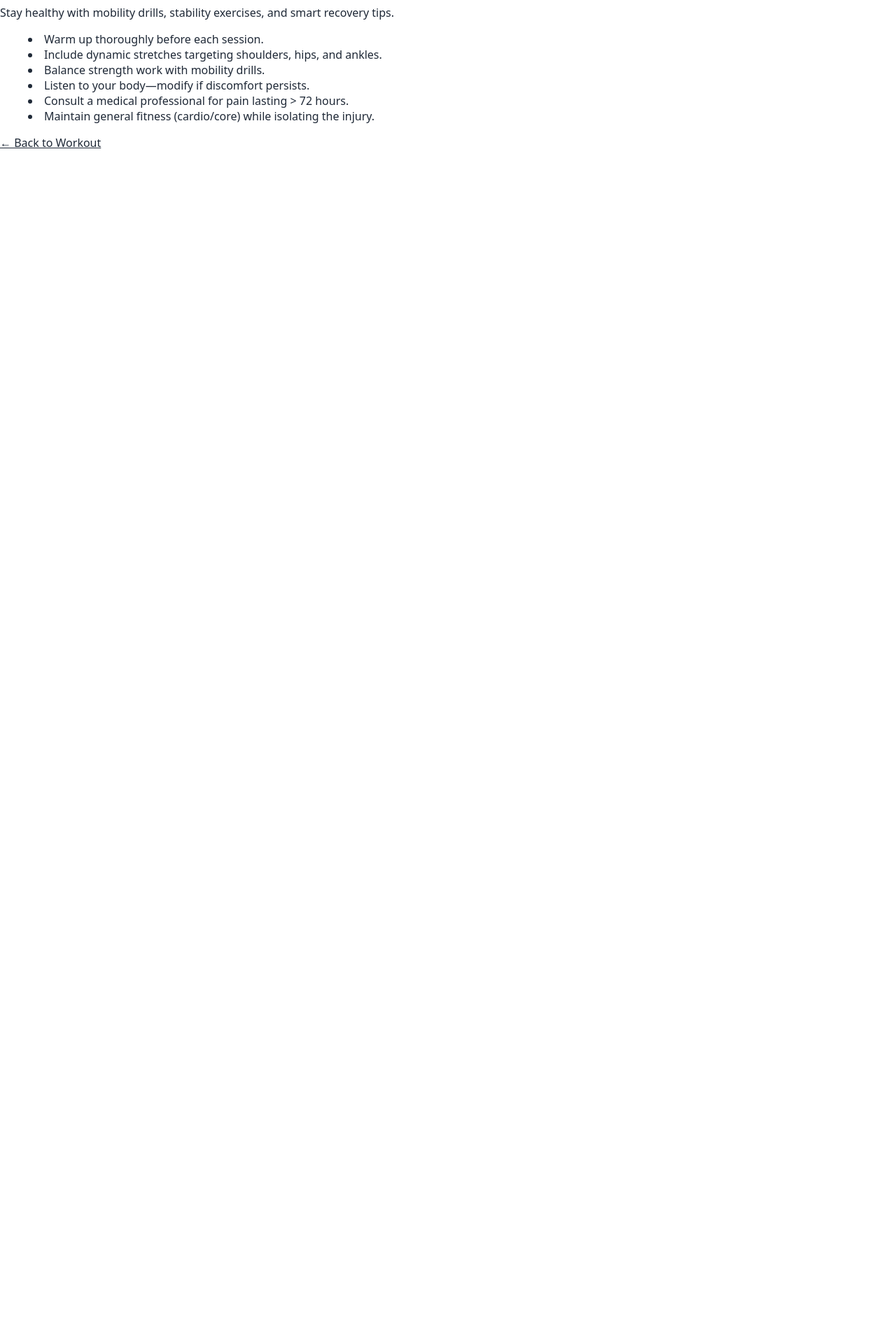
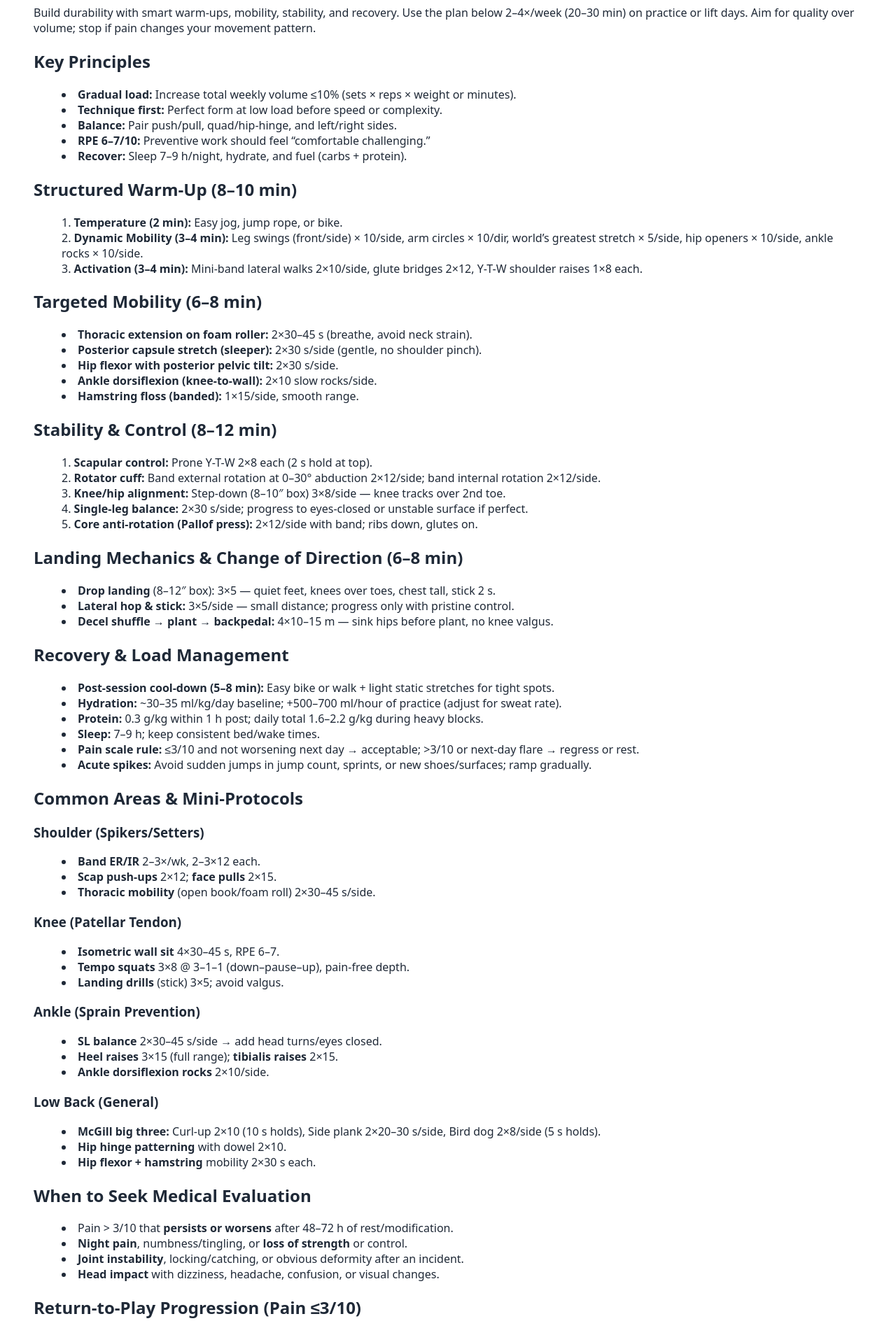
Before and after one commit to blueweriy/volleyball-ai-website, a React (Vite) app: page /workout/injury in a window 1280 px wide. Shown: the part 140-2048 px from the top of the page at 70% size. Before the commit the page ends 800 px from the top, so only its background shows below. Built offline with nearby package versions, Linux system fonts and the light colour scheme.

Commit message:
Update Injury.jsx

```diff
--- a/src/pages/workout/Injury.jsx
+++ b/src/pages/workout/Injury.jsx
@@ -1,24 +1,177 @@
-import React from 'react';
-import { Link } from 'react-router-dom';
+// src/pages/Injury.jsx
+import React from "react";
+import { Link } from "react-router-dom";
 
 export default function Injury() {
   return (
-    <div className="py-16 px-6 max-w-4xl mx-auto bg-white text-gray-900">
-      <h1 className="text-3xl font-bold mb-4">Injury Prevention</h1>
-      <p className="text-lg mb-6">
-        Stay healthy with mobility drills, stability exercises, and smart recovery tips.
+    <div
+      className="bg-white text-gray-900 py-16 leading-relaxed"
+      style={{ paddingLeft: "3rem", paddingRight: "3rem" }} // consistent side margins
+    >
+      {/* Title */}
+      <h1 className="text-4xl font-bold mb-6">Injury Prevention</h1>
+      <p className="text-lg text-gray-700 mb-10">
+        Build durability with smart warm-ups, mobility, stability, and recovery. Use the plan below
+        2–4×/week (20–30 min) on practice or lift days. Aim for quality over volume; stop if pain
+        changes your movement pattern.
       </p>
 
-      <ul className="list-disc list-inside space-y-2 text-lg">
-        <li>Warm up thoroughly before each session.</li>
-        <li>Include dynamic stretches targeting shoulders, hips, and ankles.</li>
-        <li>Balance strength work with mobility drills.</li>
-        <li>Listen to your body—modify if discomfort persists.</li>
-        <li>Consult a medical professional for pain lasting &gt; 72 hours.</li>
-        <li>Maintain general fitness (cardio/core) while isolating the injury.</li>
-      </ul>
+      {/* Quick Principles */}
+      <section className="mb-12">
+        <h2 className="text-2xl font-semibold mb-4">Key Principles</h2>
+        <ul className="list-disc list-inside space-y-2 text-lg">
+          <li><strong>Gradual load:</strong> Increase total weekly volume ≤10% (sets × reps × weight or minutes).</li>
+          <li><strong>Technique first:</strong> Perfect form at low load before speed or complexity.</li>
+          <li><strong>Balance:</strong> Pair push/pull, quad/hip-hinge, and left/right sides.</li>
+          <li><strong>RPE 6–7/10:</strong> Preventive work should feel “comfortable challenging.”</li>
+          <li><strong>Recover:</strong> Sleep 7–9 h/night, hydrate, and fuel (carbs + protein).</li>
+        </ul>
+      </section>
 
-      <Link to="/workout" className="mt-8 inline-block text-blue-600 underline">
+      {/* Warm-Up Block */}
+      <section className="mb-12">
+        <h2 className="text-2xl font-semibold mb-4">Structured Warm-Up (8–10 min)</h2>
+        <ol className="list-decimal list-inside space-y-4 text-lg">
+          <li>
+            <strong>Temperature (2 min):</strong> Easy jog, jump rope, or bike.
+          </li>
+          <li>
+            <strong>Dynamic Mobility (3–4 min):</strong> Leg swings (front/side) × 10/side, arm circles × 10/dir,
+            world’s greatest stretch × 5/side, hip openers × 10/side, ankle rocks × 10/side.
+          </li>
+          <li>
+            <strong>Activation (3–4 min):</strong> Mini-band lateral walks 2×10/side, glute bridges 2×12,
+            Y-T-W shoulder raises 1×8 each.
+          </li>
+        </ol>
+      </section>
+
+      {/* Mobility Block */}
+      <section className="mb-12">
+        <h2 className="text-2xl font-semibold mb-4">Targeted Mobility (6–8 min)</h2>
+        <ul className="list-disc list-inside space-y-2 text-lg">
+          <li><strong>Thoracic extension on foam roller:</strong> 2×30–45 s (breathe, avoid neck strain).</li>
+          <li><strong>Posterior capsule stretch (sleeper):</strong> 2×30 s/side (gentle, no shoulder pinch).</li>
+          <li><strong>Hip flexor with posterior pelvic tilt:</strong> 2×30 s/side.</li>
+          <li><strong>Ankle dorsiflexion (knee-to-wall):</strong> 2×10 slow rocks/side.</li>
+          <li><strong>Hamstring floss (banded):</strong> 1×15/side, smooth range.</li>
+        </ul>
+      </section>
+
+      {/* Stability & Control */}
+      <section className="mb-12">
+        <h2 className="text-2xl font-semibold mb-4">Stability & Control (8–12 min)</h2>
+        <ol className="list-decimal list-inside space-y-4 text-lg">
+          <li>
+            <strong>Scapular control:</strong> Prone Y-T-W 2×8 each (2 s hold at top).
+          </li>
+          <li>
+            <strong>Rotator cuff:</strong> Band external rotation at 0–30° abduction 2×12/side; band internal rotation 2×12/side.
+          </li>
+          <li>
+            <strong>Knee/hip alignment:</strong> Step-down (8–10″ box) 3×8/side — knee tracks over 2nd toe.
+          </li>
+          <li>
+            <strong>Single-leg balance:</strong> 2×30 s/side; progress to eyes-closed or unstable surface if perfect.
+          </li>
+          <li>
+            <strong>Core anti-rotation (Pallof press):</strong> 2×12/side with band; ribs down, glutes on.
+          </li>
+        </ol>
+      </section>
+
+      {/* Landing & Change of Direction */}
+      <section className="mb-12">
+        <h2 className="text-2xl font-semibold mb-4">Landing Mechanics & Change of Direction (6–8 min)</h2>
+        <ul className="list-disc list-inside space-y-2 text-lg">
+          <li><strong>Drop landing</strong> (8–12″ box): 3×5 — quiet feet, knees over toes, chest tall, stick 2 s.</li>
+          <li><strong>Lateral hop & stick:</strong> 3×5/side — small distance; progress only with pristine control.</li>
+          <li><strong>Decel shuffle → plant → backpedal:</strong> 4×10–15 m — sink hips before plant, no knee valgus.</li>
+        </ul>
+      </section>
+
+      {/* Recovery Toolkit */}
+      <section className="mb-12">
+        <h2 className="text-2xl font-semibold mb-4">Recovery & Load Management</h2>
+        <ul className="list-disc list-inside space-y-2 text-lg">
+          <li><strong>Post-session cool-down (5–8 min):</strong> Easy bike or walk + light static stretches for tight spots.</li>
+          <li><strong>Hydration:</strong> ~30–35 ml/kg/day baseline; +500–700 ml/hour of practice (adjust for sweat rate).</li>
+          <li><strong>Protein:</strong> 0.3 g/kg within 1 h post; daily total 1.6–2.2 g/kg during heavy blocks.</li>
+          <li><strong>Sleep:</strong> 7–9 h; keep consistent bed/wake times.</li>
+          <li><strong>Pain scale rule:</strong> ≤3/10 and not worsening next day → acceptable; >3/10 or next-day flare → regress or rest.</li>
+          <li><strong>Acute spikes:</strong> Avoid sudden jumps in jump count, sprints, or new shoes/surfaces; ramp gradually.</li>
+        </ul>
+      </section>
+
+      {/* Common Areas & Mini Protocols */}
+      <section className="mb-12">
+        <h2 className="text-2xl font-semibold mb-4">Common Areas & Mini-Protocols</h2>
+
+        <h3 className="text-xl font-semibold mt-6 mb-2">Shoulder (Spikers/Setters)</h3>
+        <ul className="list-disc list-inside space-y-1 text-lg">
+          <li><strong>Band ER/IR</strong> 2–3×/wk, 2–3×12 each.</li>
+          <li><strong>Scap push-ups</strong> 2×12; <strong>face pulls</strong> 2×15.</li>
+          <li><strong>Thoracic mobility</strong> (open book/foam roll) 2×30–45 s/side.</li>
+        </ul>
+
+        <h3 className="text-xl font-semibold mt-6 mb-2">Knee (Patellar Tendon)</h3>
+        <ul className="list-disc list-inside space-y-1 text-lg">
+          <li><strong>Isometric wall sit</strong> 4×30–45 s, RPE 6–7.</li>
+          <li><strong>Tempo squats</strong> 3×8 @ 3–1–1 (down–pause–up), pain-free depth.</li>
+          <li><strong>Landing drills</strong> (stick) 3×5; avoid valgus.</li>
+        </ul>
+
+        <h3 className="text-xl font-semibold mt-6 mb-2">Ankle (Sprain Prevention)</h3>
+        <ul className="list-disc list-inside space-y-1 text-lg">
+          <li><strong>SL balance</strong> 2×30–45 s/side → add head turns/eyes closed.</li>
+          <li><strong>Heel raises</strong> 3×15 (full range); <strong>tibialis raises</strong> 2×15.</li>
+          <li><strong>Ankle dorsiflexion rocks</strong> 2×10/side.</li>
+        </ul>
+
+        <h3 className="text-xl font-semibold mt-6 mb-2">Low Back (General)</h3>
+        <ul className="list-disc list-inside space-y-1 text-lg">
+          <li><strong>McGill big three:</strong> Curl-up 2×10 (10 s holds), Side plank 2×20–30 s/side, Bird dog 2×8/side (5 s holds).</li>
+          <li><strong>Hip hinge patterning</strong> with dowel 2×10.</li>
+          <li><strong>Hip flexor + hamstring</strong> mobility 2×30 s each.</li>
+        </ul>
+      </section>
+
+      {/* Red Flags */}
+      <section className="mb-12">
+        <h2 className="text-2xl font-semibold mb-4">When to Seek Medical Evaluation</h2>
+        <ul className="list-disc list-inside space-y-2 text-lg">
+          <li>Pain &gt; 3/10 that <strong>persists or worsens</strong> after 48–72 h of rest/modification.</li>
+          <li><strong>Night pain</strong>, numbness/tingling, or <strong>loss of strength</strong> or control.</li>
+          <li><strong>Joint instability</strong>, locking/catching, or obvious deformity after an incident.</li>
+          <li><strong>Head impact</strong> with dizziness, headache, confusion, or visual changes.</li>
+        </ul>
+      </section>
+
+      {/* Return to Play Ladder */}
+      <section className="mb-12">
+        <h2 className="text-2xl font-semibold mb-4">Return-to-Play Progression (Pain ≤3/10)</h2>
+        <ol className="list-decimal list-inside space-y-2 text-lg">
+          <li><strong>Stage 1:</strong> Pain-free daily activities & stability work.</li>
+          <li><strong>Stage 2:</strong> Low-impact conditioning + technique drills (no jump/impact).</li>
+          <li><strong>Stage 3:</strong> Controlled jumping/landing, short practice segments.</li>
+          <li><strong>Stage 4:</strong> Full practice (no restrictions) for 1 week.</li>
+          <li><strong>Stage 5:</strong> Full match play.</li>
+        </ol>
+      </section>
+
+      {/* Smart Self-Care */}
+      <section className="mb-12">
+        <h2 className="text-2xl font-semibold mb-4">Smart Self-Care</h2>
+        <ul className="list-disc list-inside space-y-2 text-lg">
+          <li><strong>Ice/heat:</strong> Ice 10–15 min in the first 24–48 h after acute flare; heat for stiffness (not swelling).</li>
+          <li><strong>Compression & elevation:</strong> Helpful for ankle/knee swelling post-practice.</li>
+          <li><strong>Footwear:</strong> Replace worn shoes; consider ankle braces if history of sprain (team policy permitting).</li>
+          <li><strong>Deload week:</strong> Every 4–6 weeks, reduce jump count & intensity 20–30%.</li>
+        </ul>
+      </section>
+
+      {/* Back Link */}
+      <Link to="/workout" className="inline-block text-blue-600 hover:underline">
         ← Back to Workout
       </Link>
     </div>
```
